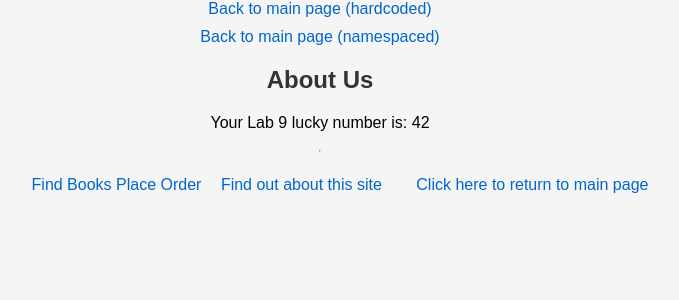
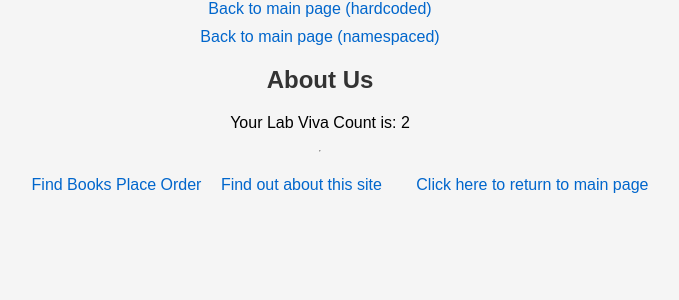
Before and after one commit to Aman-Shaikh/IADS_LABS, a Django app: page /myapp/about/ in a window 1280 px wide. Shown: the part 340-640 px from the top of the page, without its empty margins (320-999 px from the left). Run offline with Django 5.2, Linux system fonts and the light colour scheme; a user stored in the database is signed in.

Commit message:
Lab9 Viva

```diff
--- a/myapp/templates/myapp/about0.html
+++ b/myapp/templates/myapp/about0.html
@@ -10,6 +10,6 @@
     <p><a href="{% url 'myapp:index' %}">Back to main page (namespaced)</a></p>
 
     <h2>About Us</h2>
-    <p>Your Lab 9 lucky number is: {{ mynum }}</p>
+    <p>Your Lab Viva Count is: {{ mynum }}</p>
 
 {% endblock %}
--- a/myapp/views.py
+++ b/myapp/views.py
@@ -174,9 +174,12 @@ def about(request):
 
     books = Book.objects.all()
 
-    mynum = request.COOKIES.get('lucky_num')
-    if not mynum:
-        mynum = str(random.randint(1, 100))
-    response = render(request, 'myapp/about0.html', {'books':books,'mynum': mynum})
-    response.set_cookie('lucky_num', mynum, max_age=300)  # 5 minutes
+    count = request.session.get('count', 1)
+    count += 1
+    if count > 3:
+        count = 1
+    request.session['count'] = count
+
+    response = render(request, 'myapp/about0.html', {'books':books,'mynum': count})
+
     return response
```
Also changed, not shown: db.sqlite3.
